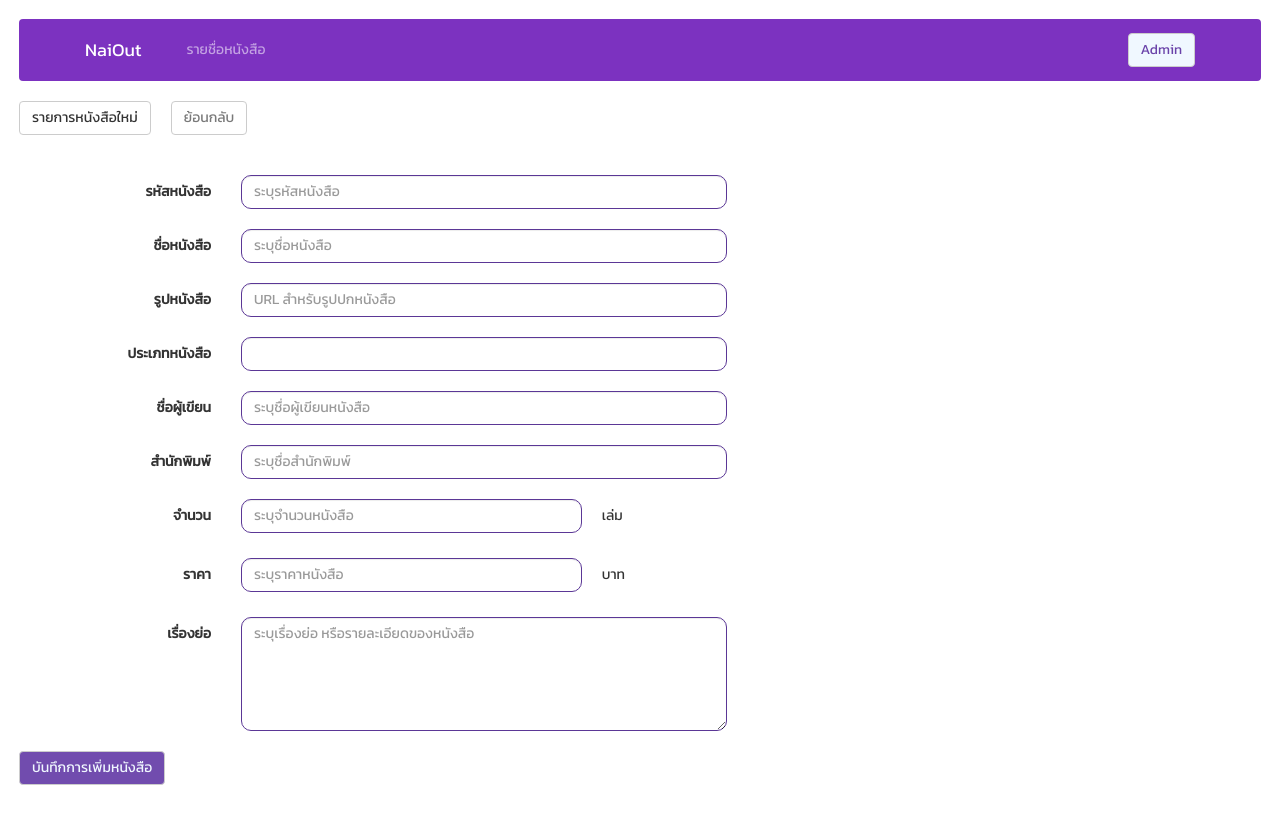
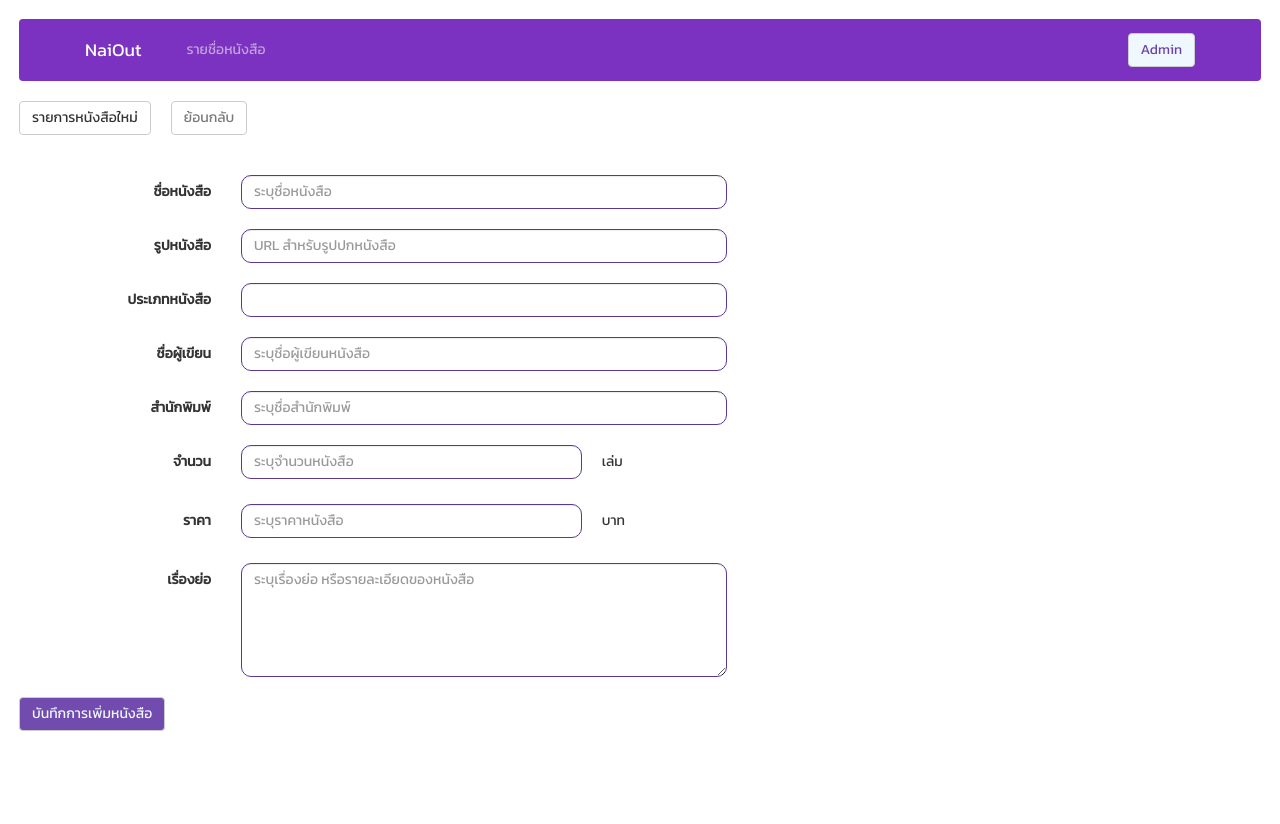
Before and after one commit to windywine7895123/Naiout_Webapp, an Angular app in the folder front_end/: page /add-book in a window 1280 px wide. Shown: the top 824 px of the page. After the commit the page ends 800 px from the top, so only its background shows below. Built offline with nearby package versions, Linux system fonts and the light colour scheme.

Commit message:
edit something

```diff
--- a/front_end/src/app/add-book/add-book.component.html
+++ b/front_end/src/app/add-book/add-book.component.html
@@ -7,12 +7,12 @@
 
 <form class="form-horizontal" [formGroup]="bookForm" (ngSubmit)="onSubmit()">
 
-  <div class="form-group">
+  <!-- <div class="form-group">
     <label class="col-sm-2 control-label">รหัสหนังสือ</label>
     <div class="col-sm-7">
       <input class="form-control" formControlName="book_id" required type="text" placeholder="ระบุรหัสหนังสือ">
     </div>
-  </div>
+  </div> -->
 
   <div class="form-group">
     <label class="col-sm-2 control-label">ชื่อหนังสือ</label>
--- a/front_end/src/app/detail/detail.component.html
+++ b/front_end/src/app/detail/detail.component.html
@@ -1,60 +1,14 @@
-<!-- <div class="book">
-    <div class="container">
-        <div class="book-header">
-            <p>รายละเอียด</p>
-        </div>
-    </div>
-    <div class="container">
-    <div class='row'>
-        <div class="col-md-8">
-            <div class='row'>
-                <div class='col-md-4'>&emsp;ชื่อหนังสือ</div>
-                <div class='col-md-8'>{{book.book_name}}</div>
-            </div>
-            <div class='row'>
-                <div class='col-md-4'>&emsp;ประเภทหนังสือ</div>
-                <div class='col-md-8'>{{book.book_type}}</div>
-            </div>
-            <div class='row'>
-                <div class='col-md-4'>&emsp;ชื่อผู้เขียน</div>
-                <div class='col-md-8'>{{book.book_writer}}</div>
-            </div>
-            <div class='row'>
-                <div class='col-md-4'>&emsp;สำนักพิมพ์</div>
-                <div class='col-md-8'>{{book.book_publisher}}</div>
-            </div>
-            <div class='row'>
-                <div class='col-md-4'>&emsp;จำนวน</div>
-                <div class='col-md-8'>{{book.book_item}}</div>
-            </div>
-            <div class='row'>
-                <div class='col-md-4'>&emsp;ราคา</div>
-                <div class='col-md-8'>{{book.book_price}}</div>
-            </div>
-            <div class='row'>
-                <div class='col-md-4'>&emsp;เรื่องย่อ</div>
-                <div class='col-md-8'>{{book.book_detail}}</div>
-            </div>
-        </div>
-    </div>
-    </div>
-</div> -->
-
 <button type="button" class="btn btn-default">รายละเอียดของหนังสือ</button>
 <button type="button" class="btn btn-default" id="back" routerLinkActive="active" (click)="goBack()">ย้อนกลับ</button>
 
-<!-- <div class="preview">
-  <app-preview-book></app-preview-book>
-</div> -->
-
 <form class="form-horizontal" [formGroup]="dataForm">
 
-  <div class="form-group">
+  <!-- <div class="form-group">
     <label class="col-sm-2 control-label">รหัสหนังสือ</label>
     <div class="col-sm-7">
       <input class="form-control" formControlName="book_id" required type="text">
     </div>
-  </div>
+  </div> -->
 
   <div class="form-group">
     <label class="col-sm-2 control-label">ชื่อหนังสือ</label>
--- a/front_end/src/app/edit-book/edit-book.component.html
+++ b/front_end/src/app/edit-book/edit-book.component.html
@@ -7,12 +7,12 @@
 
 <form class="form-horizontal" [formGroup]="updateForm" (ngSubmit)="onUpdate()">
 
-  <div class="form-group">
+  <!-- <div class="form-group">
     <label class="col-sm-2 control-label">รหัสหนังสือ</label>
     <div class="col-sm-7">
       <input class="form-control" formControlName="book_id" required type="text" placeholder="ระบุรหัสหนังสือ">
     </div>
-  </div>
+  </div> -->
 
   <div class="form-group">
     <label class="col-sm-2 control-label">ชื่อหนังสือ</label>
--- a/front_end/src/app/list/list.component.html
+++ b/front_end/src/app/list/list.component.html
@@ -10,7 +10,7 @@
         <thead>
             <tr>
                 <th scope="col">ลำดับที่</th>
-                <th scope="col">รหัสหนังสือ</th>
+                <th scope="col">ID</th>
                 <th scope="col">ชื่อหนังสือ</th>
                 <th scope="col">ประเภทหนังสือ</th>
                 <th scope="col">ชื่อผู้เขียน</th>
```
